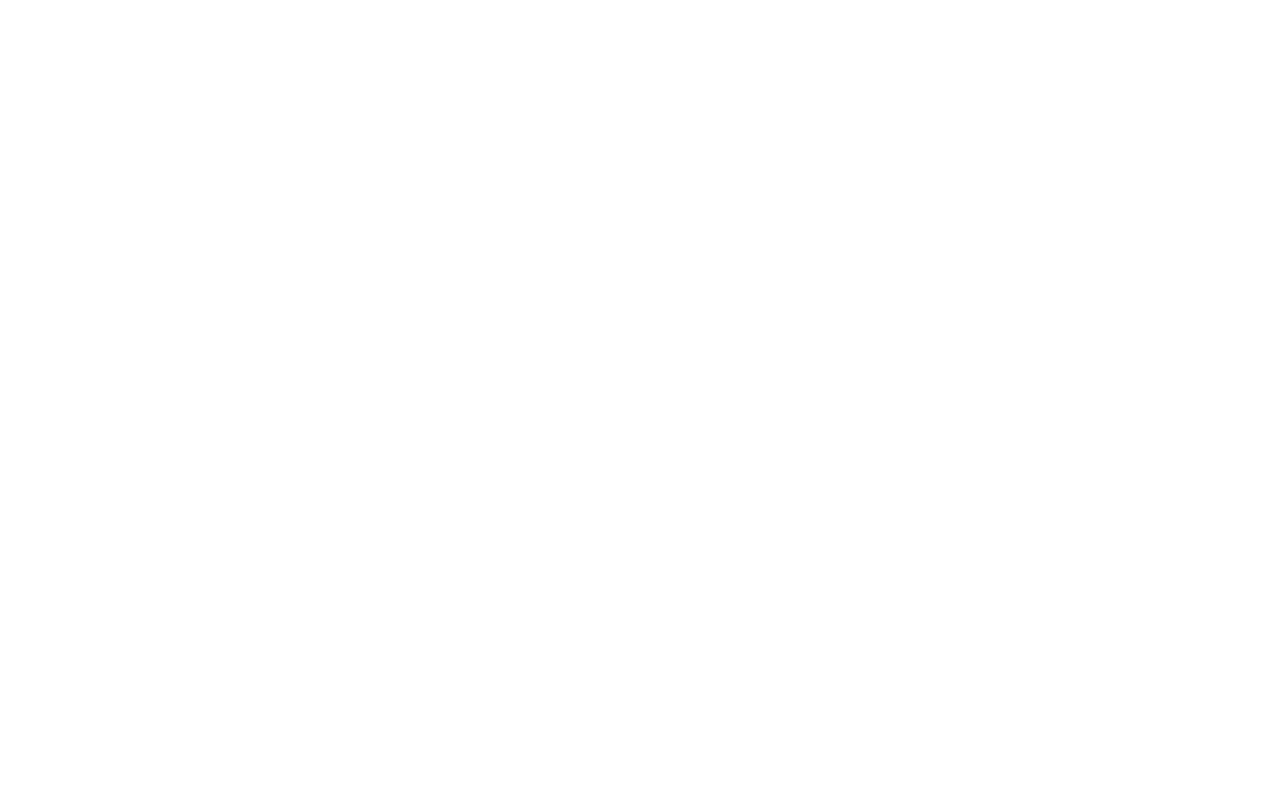
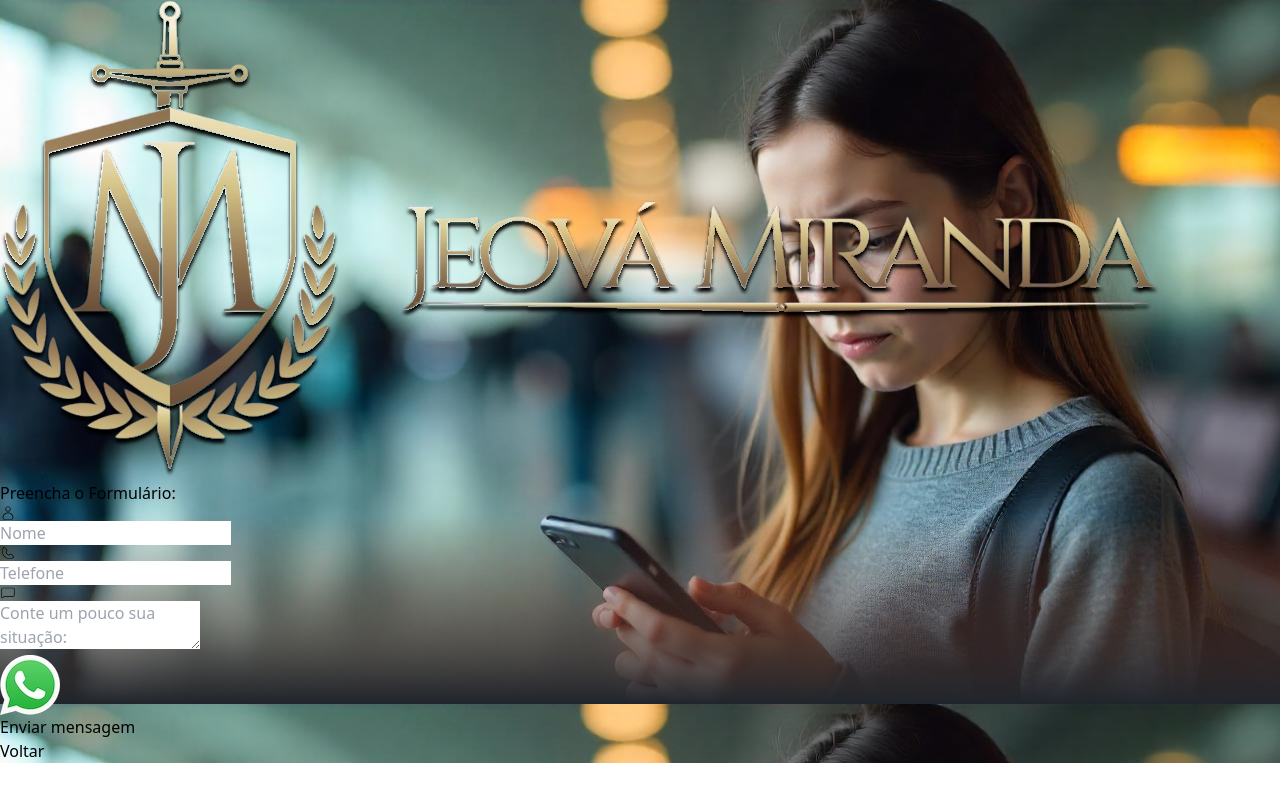
Before and after one commit to EdisonMatos/LP-Jeova-Miranda, a React (Vite) app: page /whatsapp in a window 1280 px wide. Before the commit this address had no page. Built offline with nearby package versions, Linux system fonts and the light colour scheme; a web font is replaced by a local one.

Commit message:
feat: Insere o formulário sendo redirecionado pelo whatsapp e em seguida para o whatsapp

```diff
--- a/src/components/cards/ServiceDetailCard.jsx
+++ b/src/components/cards/ServiceDetailCard.jsx
@@ -1,7 +1,11 @@
 /* eslint-disable react/prop-types */
 import Button from "../interactives/Button";
+import { useNavigate } from "react-router-dom";
+
 
 export default function ServiceDetailCard(props) {
+    const navigate = useNavigate();
+
   const {
     img,
     subtitle,
@@ -9,6 +13,7 @@
     buttonLabel,
     buttonIcon,
     buttonLink,
+    onClick,
     bgPosition,
   } = props;
 
@@ -33,7 +38,7 @@
           <Button
             label={buttonLabel}
             icon={buttonIcon}
-            buttonLink={buttonLink}
+            onClick={() => navigate("/whatsapp")}
             animation={false}
           />
         </div>
--- /dev/null
+++ b/src/components/interactives/WhatsappLinks.jsx
@@ -0,0 +1,44 @@
+import contentLp01 from "../../content/contentLp01";
+import MotionDivDownToUp from "../animation/MotionDivDownToUp";
+import WhatsappForm from "./WhatsappForm";
+
+export default function WhatsAppLinks() {
+  return (
+    <div
+      className="flex flex-col items-center justify-center min-h-screen bg-scroll bg-black bg-center bg-cover bg-opacity-70 desktop1:bg-fixed"
+      style={{
+        backgroundImage: `url(${contentLp01.cta.bgImg})`,
+        backgroundRepeat: "",
+      }}
+    >
+      <div className="flex items-center justify-center w-full h-screen bg-black bg-opacity-70">
+        <div className="flex flex-col items-center p-4">
+          <MotionDivDownToUp className="flex justify-center desktop1:justify-start">
+            <img
+              src={contentLp01.hero.logo.logoImg}
+              alt={contentLp01.hero.logo.alt}
+              className="mb-[60px] max-w-[280px] phone2:max-w-[320px] phone3:max-w-[270px]"
+            />
+          </MotionDivDownToUp>
+          <MotionDivDownToUp>
+            <h1 className="mb-6 text-xl font-semibold text-center text-white">
+              Preencha o Formulário:
+            </h1>
+          </MotionDivDownToUp>
+          <WhatsappForm/>
+
+          <footer className="">
+            <MotionDivDownToUp>
+              <button
+                className="mt-12 bg-white text-[#000] font-bold px-8 py-2 rounded transition hover:scale-110"
+                onClick={() => (window.location.href = "/")}
+              >
+                Voltar
+              </button>
+            </MotionDivDownToUp>
+          </footer>
+        </div>
+      </div>
+    </div>
+  );
+}
--- a/src/components/sectionElements/ListGroupSocial.jsx
+++ b/src/components/sectionElements/ListGroupSocial.jsx
@@ -3,10 +3,12 @@
 import { useState, useEffect } from "react";
 import IconButton from "../interactives/IconButton";
 import Button from "../interactives/Button";
+import { useNavigate } from "react-router-dom";
 
 const whatsappContactLink = "https://typebot.co/bpc-loas-n97cfro";
 
 export default function ListGroupSocial({ LightMode }) {
+  const navigate = useNavigate();
   const [scrolling, setScrolling] = useState(false);
   const [showSubMenu, setShowSubMenu] = useState(false);
 
@@ -195,7 +197,7 @@
           <Button
             aria-label={content.texts.hero.ctaButtonAriaLabel}
             label="Contato"
-            buttonLink={whatsappContactLink}
+            onClick={() => navigate("/whatsapp")}
             className={`${scrolling ? "" : ""}`}
             textclassName="text-paragraph3"
             size="small"
--- a/src/components/sections/About.jsx
+++ b/src/components/sections/About.jsx
@@ -16,10 +16,14 @@
 import SectionShapeDiv from "../sectionElements/SectionShapeDiv";
 import { MoveRight } from "lucide-react";
 import { FaWhatsapp } from "react-icons/fa";
+import { useNavigate } from "react-router-dom";
+
 
 const whatsappContactLink = "https://typebot.co/bpc-loas-n97cfro";
 
 export default function About({ modal="true" }) {
+    const navigate = useNavigate();
+
   const [visible, setVisible] = useState(false);
   const [modalContent, setModalContent] = useState("");
   const [modalTitle, setModalTitle] = useState("");
@@ -35,7 +39,7 @@
           <Button
             aria-label={content.texts.about.ctaButtonAriaLabel}
             label={content.texts.about.ctaButtonText}
-            buttonLink={whatsappContactLink}
+            onClick={() => navigate("/whatsapp")}
             animation={false}
             className="hover:scale-105"
             icon={<FaWhatsapp size={24} />}
--- a/src/components/sections/Cta.jsx
+++ b/src/components/sections/Cta.jsx
@@ -5,10 +5,14 @@
 import content from "../../content/content";
 import SectionShapeDiv from "../sectionElements/SectionShapeDiv";
 import { FaWhatsapp } from "react-icons/fa";
+import { useNavigate } from "react-router-dom";
+
 
 const whatsappContactLink = "https://typebot.co/bpc-loas-n97cfro";
 
 export default function Cta() {
+  const navigate = useNavigate();
+
   return (
     <div>
       <SectionArea className="squares">
@@ -28,7 +32,7 @@
           <Button
             aria-label={content.texts.hero.ctaButtonAriaLabel}
             label={content.texts.cta.ctaButtonText}
-            buttonLink={whatsappContactLink}
+            onClick={() => navigate("/whatsapp")}
             animation
             icon={<FaWhatsapp size={24} />}
           />
--- a/src/components/sections/Faq.jsx
+++ b/src/components/sections/Faq.jsx
@@ -6,8 +6,12 @@
 import AccordionExpandDefault from "../interactives/AcordionTwo";
 import content from "../../content/content";
 import SectionShapeDiv from "../sectionElements/SectionShapeDiv";
+import { useNavigate } from "react-router-dom";
+
 
 export default function Faq() {
+  const navigate = useNavigate();
+
   return (
     <div className="">
       <SectionArea id="faq" className="bg-neutral-100" paddingtop={false}>
@@ -31,7 +35,10 @@
           </MotionDivDownToUp>
           <MotionDivDownToUp>
             <Paragraphs className="text-center underline transition text-secondary hover:scale-110">
-              <a href={content.texts.links.ctaWhatsapp} target="_blank">
+              <a href={content.texts.links.ctaWhatsapp} target="_blank" onClick={(e) => {
+        e.preventDefault();
+        navigate("/whatsapp");
+      }}>
                 {content.texts.faq.paragraph}
               </a>
             </Paragraphs>
--- a/src/components/sections/Hero.jsx
+++ b/src/components/sections/Hero.jsx
@@ -2,10 +2,14 @@
 import content from "../../content/content";
 import Button from "../interactives/Button";
 import { FaWhatsapp } from "react-icons/fa";
+import { useNavigate } from "react-router-dom";
 
-const whatsappContactLink = "https://typebot.co/bpc-loas-n97cfro";
+
 
 export default function Hero({ appDownloadButtons }) {
+
+  const navigate = useNavigate();
+
   return (
     <div
       className="w-full bg-center bg-repeat font-mainFont bg-gradient-to-b from-black to-bgSectionDark "
@@ -37,10 +41,10 @@
               </MotionDivDownToUp>
               <div className="w-full phone2:w-full tablet2:w-auto">
                 <div className="flex justify-center w-full desktop1:justify-start mb-[32px]">
-                  <Button
+                <Button
                     aria-label={content.texts.hero.ctaButtonAriaLabel}
                     label={content.texts.hero.ctaButtonText}
-                    buttonLink={whatsappContactLink}
+                    onClick={() => navigate("/whatsapp")}
                     animation
                     className="w-[100%]"
                     icon={<FaWhatsapp size={24} />}
--- a/src/main.jsx
+++ b/src/main.jsx
@@ -8,6 +8,7 @@
 import Lp01 from "./pages/Lp01.jsx";
 import Lp02 from "./pages/Lp02.jsx";
 import Lp03 from "./pages/Lp03.jsx";
+import WhatsAppLinks from "./components/interactives/WhatsappLinks.jsx";
 
 ReactDOM.createRoot(document.getElementById("root")).render(
   <Router>
@@ -16,6 +17,7 @@
       <Route path="/direitoaereo" element={<Lp01 />} />
       {/* <Route path="/lp02" element={<Lp02 />} /> */}
       {/* <Route path="/lp03" element={<Lp03 />} /> */}
+      <Route path="/whatsapp" element={<WhatsAppLinks />} />
     </Routes>
   </Router>
 );
```
